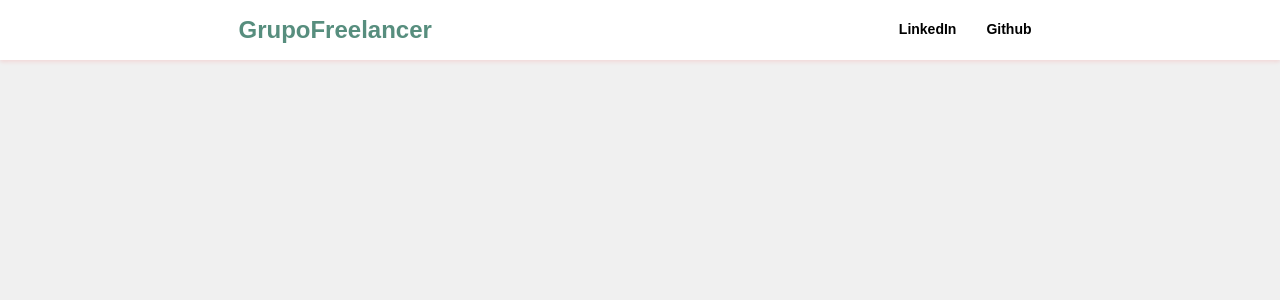
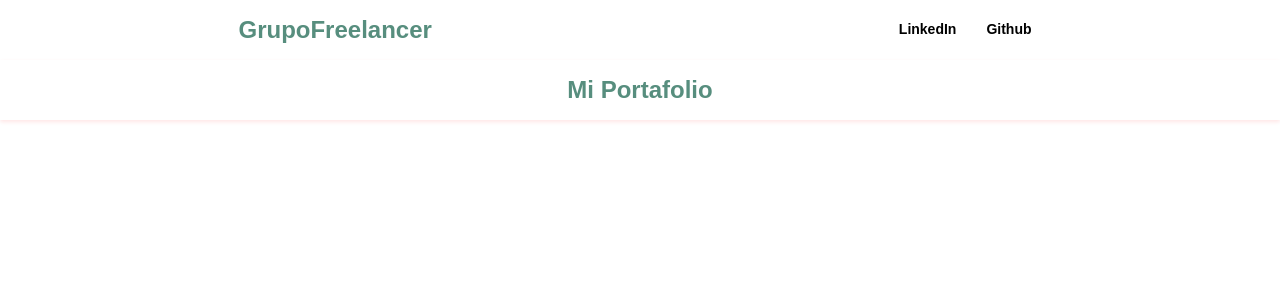
Before and after one commit to CHARLES-21-PR/PortafolioFreelancer, a React (Vite) app: page / in a window 1280 px wide. Shown: the top 300 px of the page. Built offline with nearby package versions, Linux system fonts and the light colour scheme.

Commit message:
add nav and body p1

```diff
--- a/src/App.jsx
+++ b/src/App.jsx
@@ -2,7 +2,7 @@ import { useState } from 'react'
 import reactLogo from './assets/react.svg'
 import viteLogo from '/vite.svg'
 import Navegation from './Components/Navegation';
-import titulo from './Components/componente_titulo/tit_comp';
+import Titulo from './Components/componente_titulo/Tit_comp';
 import './App.css'
 
 function App() {
@@ -11,7 +11,7 @@ function App() {
   return (
     <>
     <Navegation/>
-
+    <Titulo />
     </>
 
   )
--- a/src/Components/componente_barras/bar_comp.js
+++ /dev/null
@@ -1,6 +0,0 @@
-const bar_comp = ()=>{
-    return(
-        //
-    );
-
-}
--- /dev/null
+++ b/src/Components/componente_barras/bar_comp.jsx
@@ -0,0 +1,6 @@
+// const bar_comp = ()=>{
+//     return(
+//         //
+//     );
+
+// }
--- a/src/index.css
+++ b/src/index.css
@@ -7,6 +7,6 @@
 
 body{
   font-family: 'Arial', sans-serif;
-  background-color: #f0f0f0;
+
   color: #333;
 }
```
Also changed, not shown: src/Components/componente_tarjeta/card_comp.jsx (renamed from src/Components/componente_tarjeta/card_comp.js).
